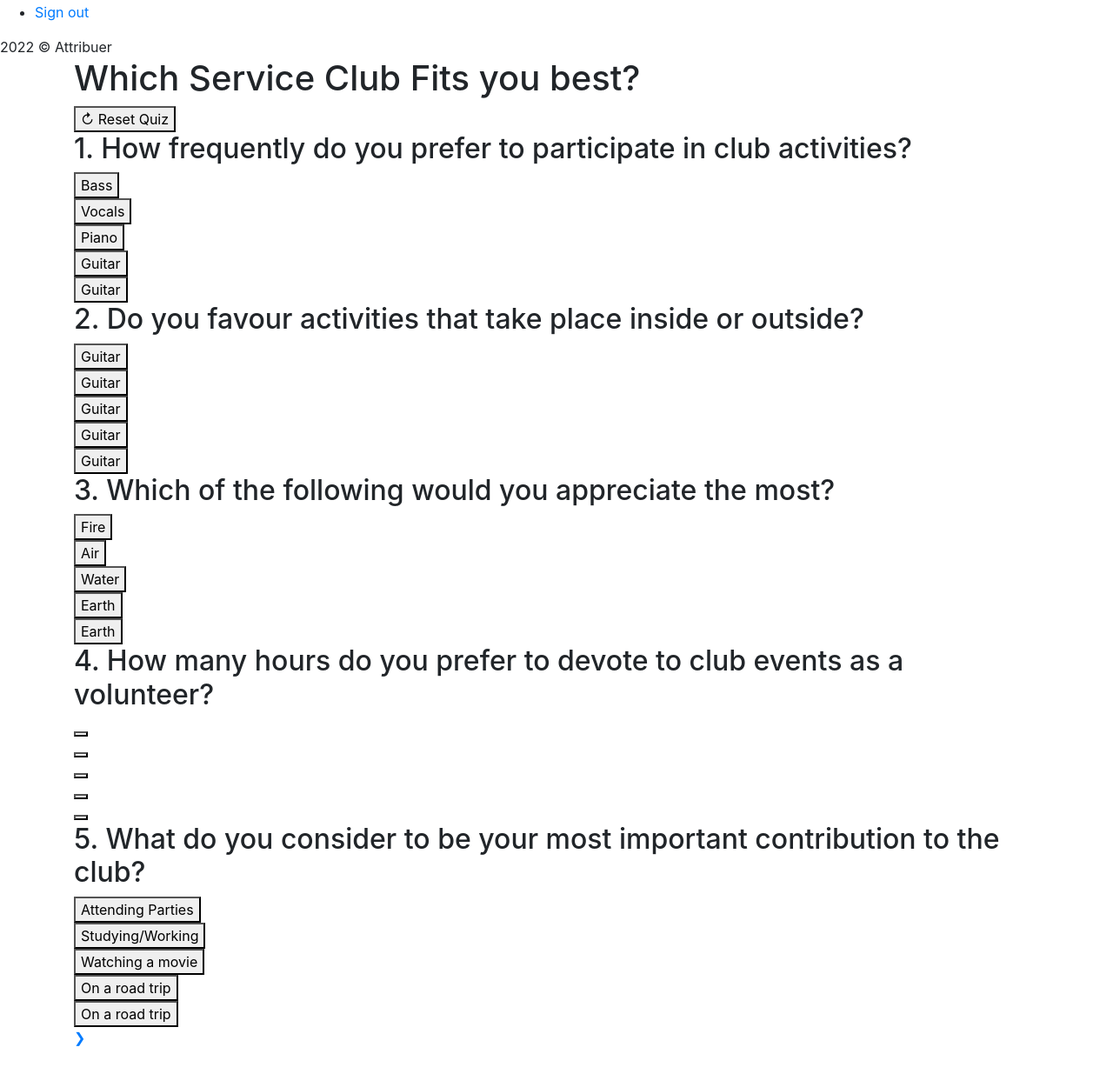
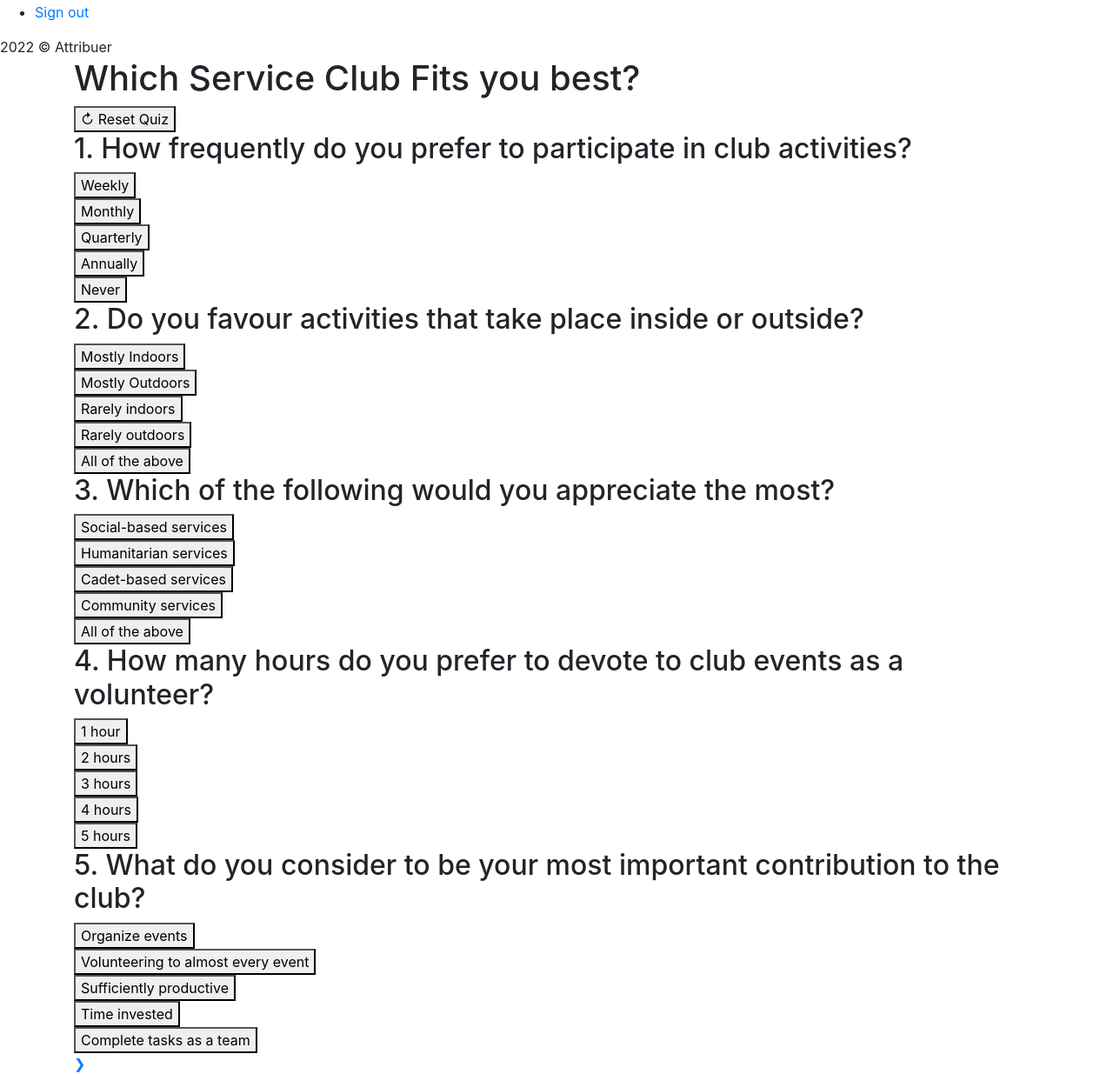
Before and after one commit to krithika117/club-enrollment-and-tracking-system-fe, a PHP site: page /service-recommender.php in a window 1280 px wide. Shown: the part 426-1661 px from the top of the page at 87% size. Before the commit the page ends 1629 px from the top, so only its background shows below. Run offline with PHP 8.4, Linux system fonts and the light colour scheme.

```diff
--- a/pages/index.php
+++ b/pages/index.php
@@ -18,10 +18,11 @@
 <body>
 
 	<section id="home">
-		<h1>Club Enrollment and Tracking System<br>
+		<h1>ATTRIBUER</h1>
+<div class="vertical-line"></div>
+		<p>		Club Enrollment & Tracking System<br></p>
 			<button class="button glass"><a href="login.php">Click here to login</a></button>
 			<button class="button glass"><a href="rec.php">Recommender</a></button>
-		</h1>
 
 		<!-- <button class="glass">Click here to enroll</button>
     <button class="glass">Get club suggestion</button> -->
--- a/pages/navbar.php
+++ b/pages/navbar.php
@@ -17,7 +17,8 @@
         <header class="header">
             <div class="wrap d-flex">
                 <h2 class="logo">
-                    <a href="index.php"><img src="../dist/images/licet.png" alt=""></a>
+                    <!-- <a href="index.php"><img src="../dist/images/licet.png" alt=""></a> -->
+                    <a href="index.php"><img src="../dist/images/attlog.svg" alt=""></a>
                 </h2>
             </div>
             <a href="javascript:void(0);" class="sidemenu-toggler">
--- a/pages/service-recommender.php
+++ b/pages/service-recommender.php
@@ -26,7 +26,6 @@
     <div class="mySlides">
       <h2>1. How frequently do you prefer to participate in club activities?</h2>
 
-      <!-- <button id="clear-q1" class="clear">↻</button></h2> -->
       <div class="question">
 
         <div class="answer-choice">
@@ -35,7 +34,7 @@
             src="https://cdn.glitch.com/2b28f74a-8a02-4992-9bf6-c975d2b04cbb%2Fbass.jpg?v=1597270130301"
             alt="bass"
           /> -->
-            <div class="desc">Bass</div>
+            <div class="desc">Weekly</div>
           </button>
         </div>
         <div class="answer-choice">
@@ -44,7 +43,7 @@
             src="https://cdn.glitch.com/2b28f74a-8a02-4992-9bf6-c975d2b04cbb%2Fvocal.jp2?v=1597261677869"
             alt="vocals"
           /> -->
-            <div class="desc">Vocals</div>
+            <div class="desc">Monthly</div>
           </button>
         </div>
         <div class="answer-choice">
@@ -53,7 +52,7 @@
             src="https://cdn.glitch.com/2b28f74a-8a02-4992-9bf6-c975d2b04cbb%2Fpiano.jp2?v=1597261584113"
             alt="piano"
           /> -->
-            <div class="desc">Piano</div>
+            <div class="desc">Quarterly</div>
           </button>
         </div>
         <div class="answer-choice">
@@ -62,7 +61,7 @@
             src="https://cdn.glitch.com/2b28f74a-8a02-4992-9bf6-c975d2b04cbb%2Fguitar.jp2?v=1597261480765"
             alt="guitar"
           /> -->
-            <div class="desc">Guitar</div>
+            <div class="desc">Annually</div>
           </button>
         </div>
         <div class="answer-choice">
@@ -71,7 +70,7 @@
             src="https://cdn.glitch.com/2b28f74a-8a02-4992-9bf6-c975d2b04cbb%2Fguitar.jp2?v=1597261480765"
             alt="guitar"
           /> -->
-            <div class="desc">Guitar</div>
+            <div class="desc">Never</div>
           </button>
         </div>
 
@@ -85,27 +84,27 @@
       <div class="question">
         <div class="answer-choice">
           <button id="q2a1">
-            <div class="desc">Guitar</div>
+            <div class="desc">Mostly Indoors</div>
+          </button>
+        </div>
+        <div class="answer-choice">
+          <button id="q2a3">
+            <div class="desc">Mostly Outdoors</div>
           </button>
         </div>
         <div class="answer-choice">
           <button id="q2a2">
-            <div class="desc">Guitar</div>
-          </button>
-        </div>
-        <div class="answer-choice">
-          <button id="q2a3">
-            <div class="desc">Guitar</div>
+            <div class="desc">Rarely indoors</div>
           </button>
         </div>
         <div class="answer-choice">
           <button id="q2a4">
-            <div class="desc">Guitar</div>
+            <div class="desc">Rarely outdoors</div>
           </button>
         </div>
         <div class="answer-choice">
           <button id="q2a5">
-            <div class="desc">Guitar</div>
+            <div class="desc">All of the above</div>
           </button>
         </div>
       </div>
@@ -121,7 +120,7 @@
             src="https://cdn.glitch.com/2b28f74a-8a02-4992-9bf6-c975d2b04cbb%2Ffire.jpg?v=1597299667685"
             alt="fire"
           /> -->
-            <div class="desc">Fire</div>
+            <div class="desc">Social-based services</div>
           </button>
         </div>
         <div class="answer-choice">
@@ -130,7 +129,7 @@
             src="https://cdn.glitch.com/2b28f74a-8a02-4992-9bf6-c975d2b04cbb%2Fair.jpg?v=1597299901769"
             alt="air"
           /> -->
-            <div class="desc">Air</div>
+            <div class="desc">Humanitarian services</div>
           </button>
         </div>
         <div class="answer-choice">
@@ -139,7 +138,16 @@
             src="https://cdn.glitch.com/2b28f74a-8a02-4992-9bf6-c975d2b04cbb%2Fwater.jpg?v=1597299934501"
             alt="water"
           /> -->
-            <div class="desc">Water</div>
+            <div class="desc">Cadet-based services</div>
+          </button>
+        </div>
+        <div class="answer-choice">
+          <button id="q3a5">
+            <!-- <img
+            src="https://cdn.glitch.com/2b28f74a-8a02-4992-9bf6-c975d2b04cbb%2Fearth.jpg?v=1597299955549"
+            alt="earth"
+          /> -->
+            <div class="desc">Community services</div>
           </button>
         </div>
         <div class="answer-choice">
@@ -148,18 +156,10 @@
             src="https://cdn.glitch.com/2b28f74a-8a02-4992-9bf6-c975d2b04cbb%2Fearth.jpg?v=1597299955549"
             alt="earth"
           /> -->
-            <div class="desc">Earth</div>
+            <div class="desc">All of the above</div>
           </button>
         </div>
-        <div class="answer-choice">
-          <button id="q3a5">
-            <!-- <img
-            src="https://cdn.glitch.com/2b28f74a-8a02-4992-9bf6-c975d2b04cbb%2Fearth.jpg?v=1597299955549"
-            alt="earth"
-          /> -->
-            <div class="desc">Earth</div>
-          </button>
-        </div>
+
       </div>
     </div>
     <div class="mySlides">
@@ -167,7 +167,9 @@
       <!-- <button id="clear-q4" class="clear">↻</button></h2> -->
       <div class="question">
         <div class="answer-choice">
-          <button id="q4a1">
+          <button id="q4a5">
+            <div class="desc">
+              1 hour</div>
             <!-- <img
             src="https://cdn.glitch.com/2b28f74a-8a02-4992-9bf6-c975d2b04cbb%2Fbright-colours.png?v=1597328002113"
             alt="bright colours"
@@ -175,7 +177,9 @@
           </button>
         </div>
         <div class="answer-choice">
-          <button id="q4a2">
+          <button id="q4a4">
+            <div class="desc">
+              2 hours</div>
             <!-- <img
             src="https://cdn.glitch.com/2b28f74a-8a02-4992-9bf6-c975d2b04cbb%2Fmuted-colours.png?v=1597328231356"
             alt="muted colours"
@@ -184,6 +188,8 @@
         </div>
         <div class="answer-choice">
           <button id="q4a3">
+            <div class="desc">
+              3 hours</div>
             <!-- <img
             src="https://cdn.glitch.com/2b28f74a-8a02-4992-9bf6-c975d2b04cbb%2Fcool-colours.png?v=1597328091906"
             alt="cool-toned colours"
@@ -191,7 +197,9 @@
           </button>
         </div>
         <div class="answer-choice">
-          <button id="q4a4">
+          <button id="q4a2">
+            <div class="desc">
+              4 hours</div>
             <!-- <img
             src="https://cdn.glitch.com/2b28f74a-8a02-4992-9bf6-c975d2b04cbb%2Fwarm-colours.png?v=1597328097654"
             alt="warm-toned colours"
@@ -199,7 +207,9 @@
           </button>
         </div>
         <div class="answer-choice">
-          <button id="q4a5">
+          <button id="q4a1">
+            <div class="desc">
+              5 hours</div>
             <!-- <img
             src="https://cdn.glitch.com/2b28f74a-8a02-4992-9bf6-c975d2b04cbb%2Fwarm-colours.png?v=1597328097654"
             alt="warm-toned colours"
@@ -218,7 +228,7 @@
             src="https://cdn.glitch.com/2b28f74a-8a02-4992-9bf6-c975d2b04cbb%2Fpartying.jpg?v=1597331695599"
             alt="partying"
           /> -->
-            <div class="desc">Attending Parties</div>
+            <div class="desc">Organize events</div>
           </button>
         </div>
         <div class="answer-choice">
@@ -227,7 +237,7 @@
             src="https://cdn.glitch.com/2b28f74a-8a02-4992-9bf6-c975d2b04cbb%2Fstudying.jpg?v=1597331730558"
             alt="studying/working"
           /> -->
-            <div class="desc">Studying/Working</div>
+            <div class="desc">Volunteering to almost every event</div>
           </button>
         </div>
         <div class="answer-choice">
@@ -236,7 +246,7 @@
             src="https://cdn.glitch.com/2b28f74a-8a02-4992-9bf6-c975d2b04cbb%2Fwatchingmovie.jp2?v=1597331749164"
             alt="watching a movie"
           /> -->
-            <div class="desc">Watching a movie</div>
+            <div class="desc">Sufficiently productive</div>
           </button>
         </div>
         <div class="answer-choice">
@@ -245,7 +255,7 @@
             src="https://cdn.glitch.com/2b28f74a-8a02-4992-9bf6-c975d2b04cbb%2Froadtrip.jpg?v=1597331766126"
             alt="On a road trip"
           /> -->
-            <div class="desc">On a road trip</div>
+            <div class="desc">Time invested</div>
           </button>
         </div>
         <div class="answer-choice">
@@ -254,7 +264,7 @@
             src="https://cdn.glitch.com/2b28f74a-8a02-4992-9bf6-c975d2b04cbb%2Froadtrip.jpg?v=1597331766126"
             alt="On a road trip"
           /> -->
-            <div class="desc">On a road trip</div>
+            <div class="desc">Complete tasks as a team</div>
           </button>
         </div>
       </div>
--- a/script/edit-members.js
+++ b/script/edit-members.js
@@ -132,6 +132,7 @@ $(document).ready(function () {
         $('#msg').html('<span style="color: red;">Invalid email address</span>');
       } else if (email == "" || firstName == "" || lastName == "" || phoneNumber == "" || rollNo == "" || department == "" || yearOfStudy == "" || serviceClubChoice == "" || techClubChoice1 == "") {
         alert("Please fill all details.");
+
       } else {
         $.ajax({
           method: "POST",
@@ -187,8 +188,7 @@ $(document).ready(function () {
                   console.log(err);
                 }
               });
-            }
-            else{
+            } else {
               alert("User Mail ID Already Exists.");
             }
             // AJAXEnd
--- a/style/navbar.css
+++ b/style/navbar.css
@@ -39,7 +39,7 @@ ul {
 }
 
 .header .logo img {
-    width: 50px;
+    width:180px;
     margin-top: 5px;
     margin-left: 20px;
 }
```
Also changed, not shown: script/service-rec.js (+20 -20 lines), style/slider.css (+11 -4 lines), dist/images/attlog.svg (added), dist/images/attlogo.svg (added), dist/images/empty.gif (deleted).
